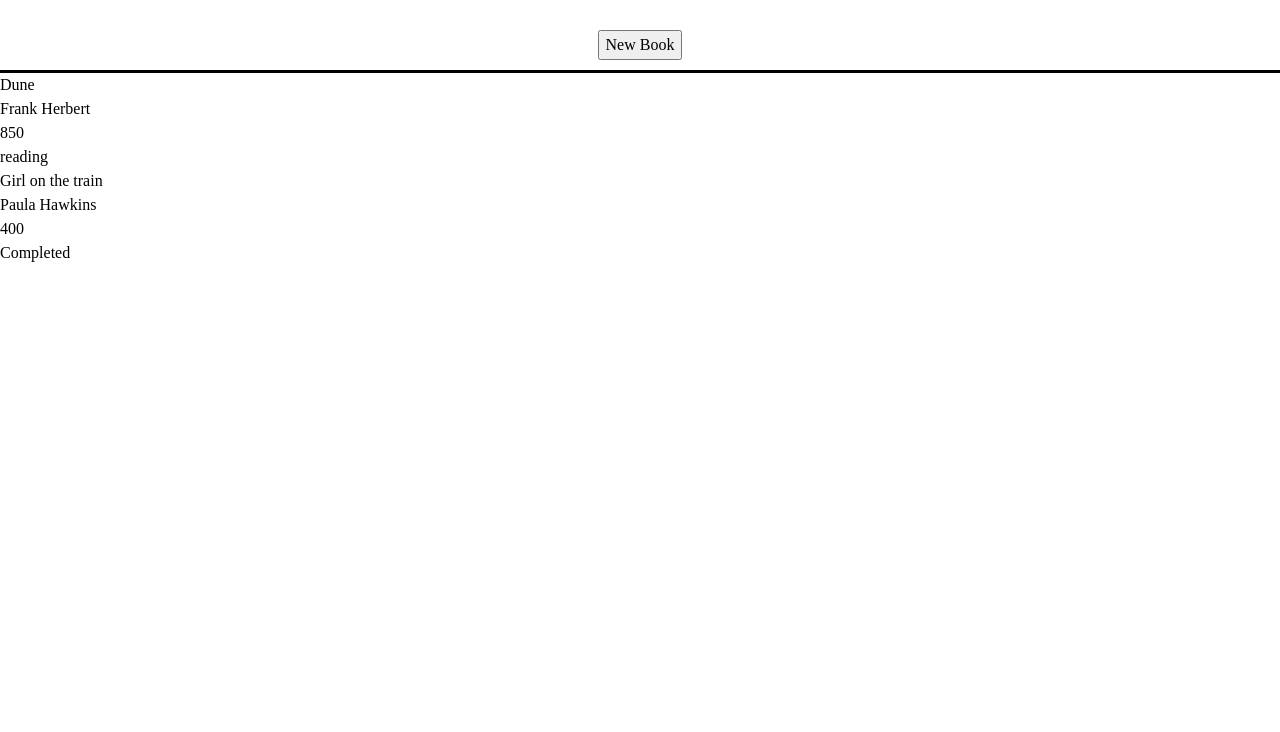
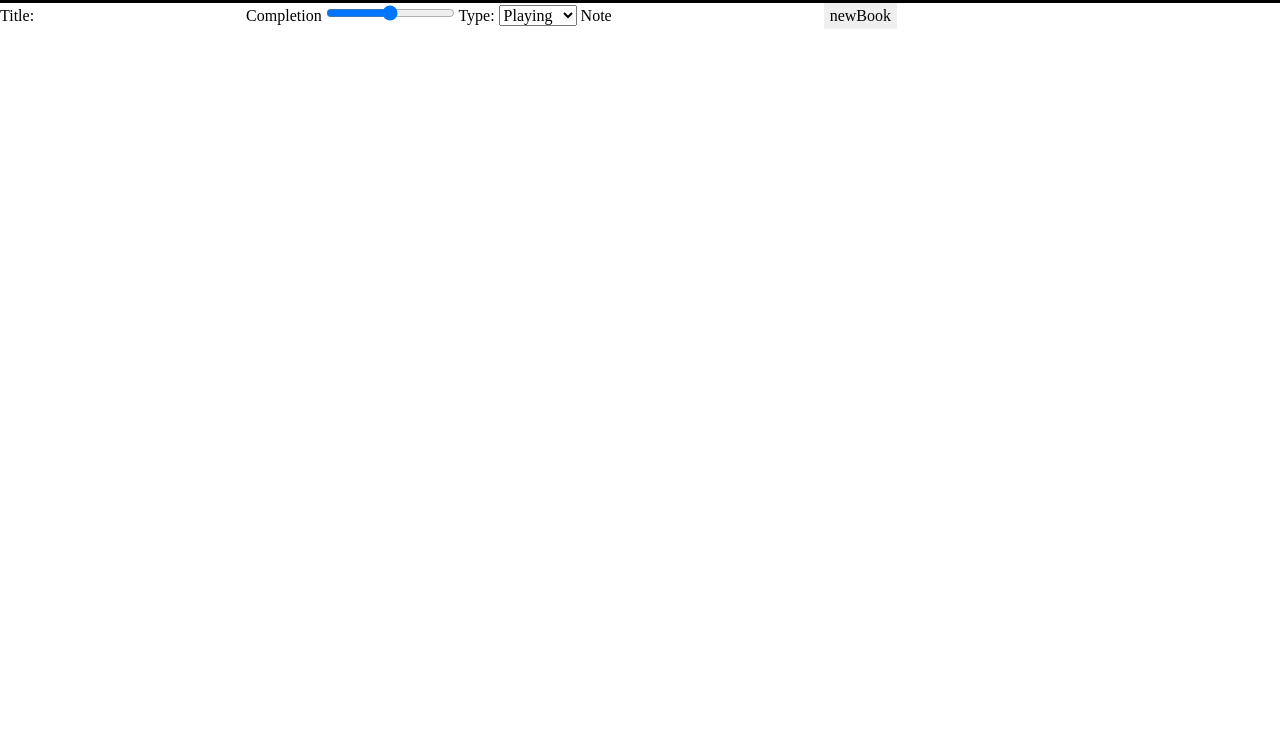
Before and after one commit to Sivasankar300/library, a plain HTML site: page index.html in a window 1280 px wide. Shown: the part 68-800 px from the top of the page. Drawn offline with Linux system fonts and the light colour scheme.

Commit message:
Add functionality to add new book

```diff
--- a/app.js
+++ b/app.js
@@ -1,66 +1,53 @@
-let newBook = document.querySelector(".newBook");
-let content = document.querySelector(".content");
+const content = document.querySelector(".content");
+const newBook = document.querySelector(".newBook")
+const form = document.querySelector("form")
 
 
-function book(title,author,pages,status) {
+
+function game(title,completion,status,note) {
     this.title = title;
-    this.author = author;
-    this.pages = pages;
+    this.completion = completion;
     this.status = status;
+    this.note = note;
 
 }
 
-const dune = {
-    title: 'Dune',
-    author: 'Frank Herbert',
-    pages: '850',
-    status:'reading'
-}
+const myLibrary = [];
 
-const theGirlOnTheTrain = {
-    title: 'Girl on the train',
-    author: 'Paula Hawkins',
-    pages: '400',
-    status:'Completed'
-}
+//Adding book from the form to the library array
+newBook.addEventListener("click", (event) => {
+    event.preventDefault();
 
-const myLibrary = [dune,theGirlOnTheTrain];
+    const formData = new FormData(form);
 
+    let newGame = new game(formData.get("gameTitle"),formData.get("gameCompletion"),formData.get("gameStatus"),formData.get("gameNote"));
+    myLibrary.push(newGame);
+    displayGames();
 
-function addToLibrary() {
+ })
 
-}
-
-/*
-
- */
-function displayBooks() {
+function displayGames() {
     myLibrary.map(loop)
 
     function loop(item) {
-    const books = document.createElement("div");
-    books.classList.add('books');
-    content.appendChild(books);
+    const games = document.createElement("div");
+    games.classList.add('games');
+    content.appendChild(games);
 
-    const bookTitle = document.createElement("div");
-    bookTitle.classList.add('title')
-    books.appendChild(bookTitle);
-    bookTitle.textContent = item.title;
+    const gameTitle = document.createElement("div");
+    gameTitle.classList.add('title')
+    games.appendChild(gameTitle);
+    gameTitle.textContent = item.title;
 
-    const bookAuthor = document.createElement("div");
-    bookAuthor.classList.add('author')
-    books.appendChild(bookAuthor)
-    bookAuthor.textContent = item.author;
+    const gameCompletion = document.createElement("div");
+    gameCompletion.classList.add('completion')
+    games.appendChild(gameCompletion)
+    gameCompletion.textContent = item.completion;
 
-    const bookPages = document.createElement("div");
-    bookPages.classList.add('pages')
-    books.appendChild(bookPages)
-    bookPages.textContent = item.pages;
-
-    const bookStatus = document.createElement("div");
-    bookStatus.classList.add('status')
-    books.appendChild(bookStatus)
-    bookStatus.textContent = item.status;
+    const gameStatus = document.createElement("div");
+    gameStatus.classList.add('status')
+    games.appendChild(gameStatus)
+    gameStatus.textContent = item.status;
 
 
 
@@ -69,4 +56,3 @@ function displayBooks() {
 
 
 }
-displayBooks(myLibrary);
--- a/index.html
+++ b/index.html
@@ -4,7 +4,7 @@
     <meta charset="UTF-8">
     <meta name="viewport" content="width=device-width, initial-scale=1.0">
     <link rel="stylesheet" href="styles.css">
-    <title>Library Project</title>
+    <title>Game Tracker</title>
 </head>
 <script src="app.js" defer> </script>
 <body>
@@ -12,9 +12,34 @@
 
     <div class="container">
         <div class="header">
-            <h1 class="title headerItems"> Books Status</h1>
-            <button class="newBook headerItems"> New Book </button>
+            <h1 class="title headerItems"> Games Status</h1>
         </div>
+
+
+            <form>
+                <label for="gameTitle">Title: </label>
+                <input type="text" id="gameTitle" name="gameTitle">
+
+                <label for="gameCompletion"> Completion </label>
+                <input id="gameCompletion" name="gameCompletion" type="range" min="0" max="100" step="5">
+
+                <label for="gameStatus">Type: </label>
+                <select name="gameStatus" id="gameType">
+                    <option value="playing">Playing</option>
+                    <option value="onHold">On Hold</option>
+                    <option value="finished">Finished</option>
+                    <option value="dropped">Dropped</option>
+                </select>
+
+                <label for="gameNote"> Note </label>
+                <input type="text" id="gameNote" name="gameNote">
+
+
+                <input class="newBook" type="submit" value="newBook">
+
+
+            </form>
+
 
         <div class="content">
 
```
